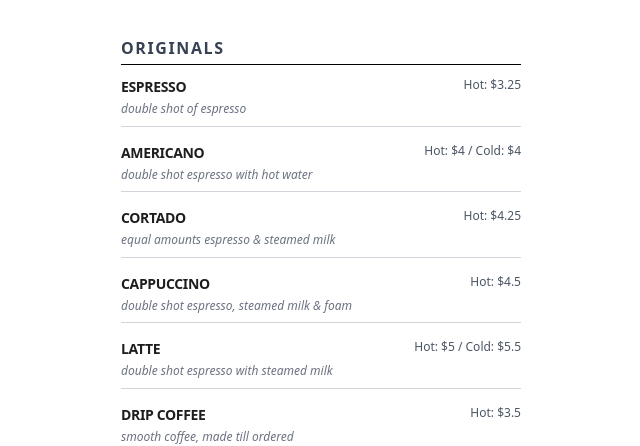
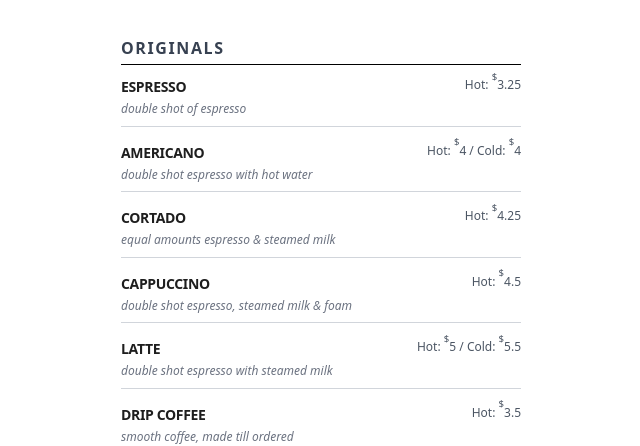
Before and after one commit to Soulseye1/viejo, a React (Create React App) app: page / in a window 1280 px wide. Shown: the part 361-807 px from the top of the page, without its empty margins (319-959 px from the left). Built offline with nearby package versions, Linux system fonts and the light colour scheme.

Commit message:
Update App.js

```diff
--- a/src/App.js
+++ b/src/App.js
@@ -84,11 +84,20 @@ export default function ViejoMenuApp() {
                     {item.price !== undefined ? (
                       <span className="font-bold">${item.price}</span>
                     ) : (
-                      <span className="text-xs text-gray-600">
-                        {item.hot !== null && `Hot: $${item.hot}`}
-                        {item.hot !== null && item.cold !== null && " / "}
-                        {item.cold !== null && `Cold: $${item.cold}`}
-                      </span>
+                    <span className="text-xs text-gray-600">
+  {item.hot !== null && (
+    <>
+      Hot: <sup className="align-super text-[0.6rem]">$</sup>{item.hot}
+    </>
+  )}
+  {item.hot !== null && item.cold !== null && " / "}
+  {item.cold !== null && (
+    <>
+      Cold: <sup className="align-super text-[0.6rem]">$</sup>{item.cold}
+    </>
+  )}
+</span>
+
                     )}
                   </div>
                   <p className="text-xs text-gray-500 mt-1 italic leading-snug">{item.description}</p>
```
